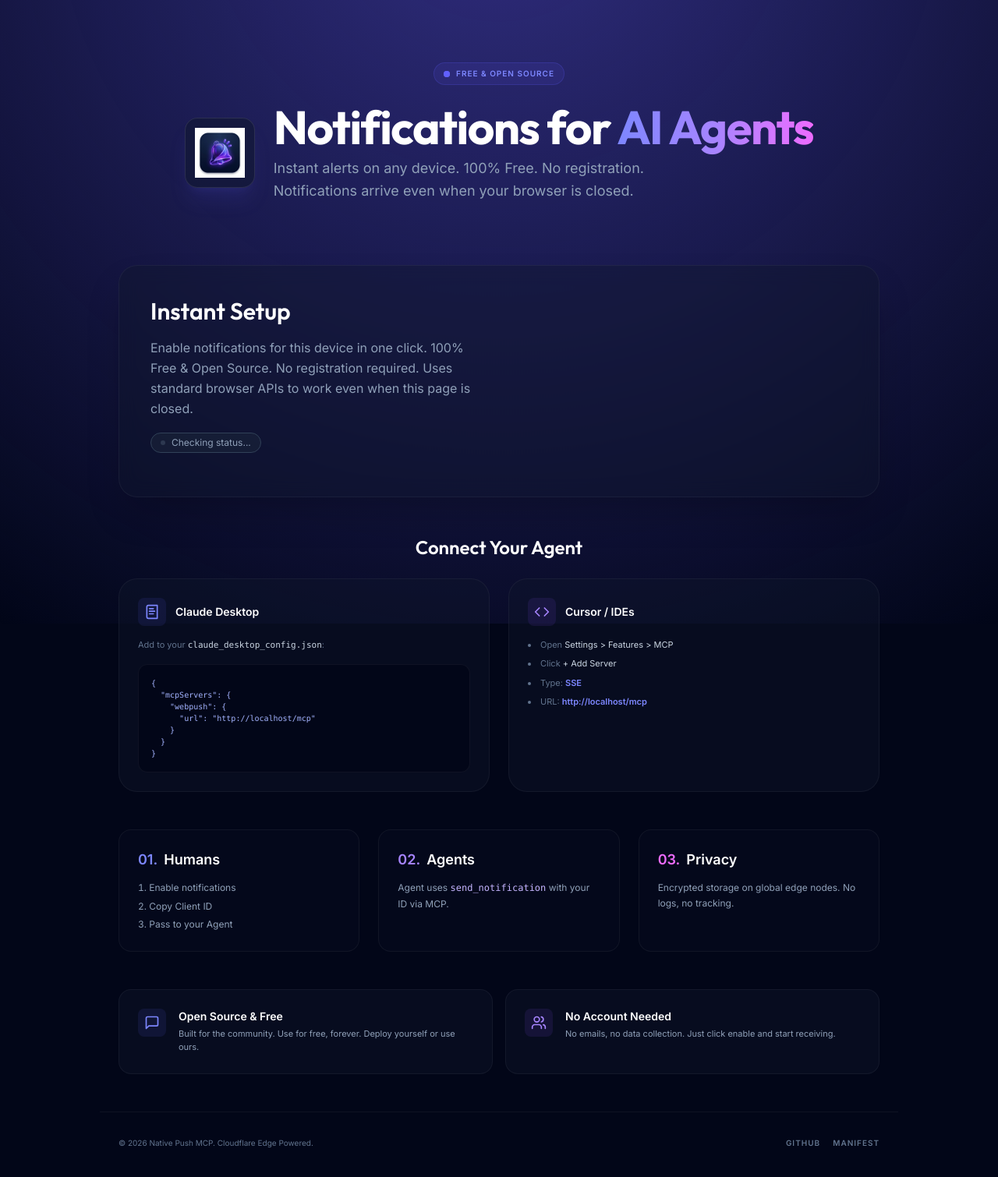
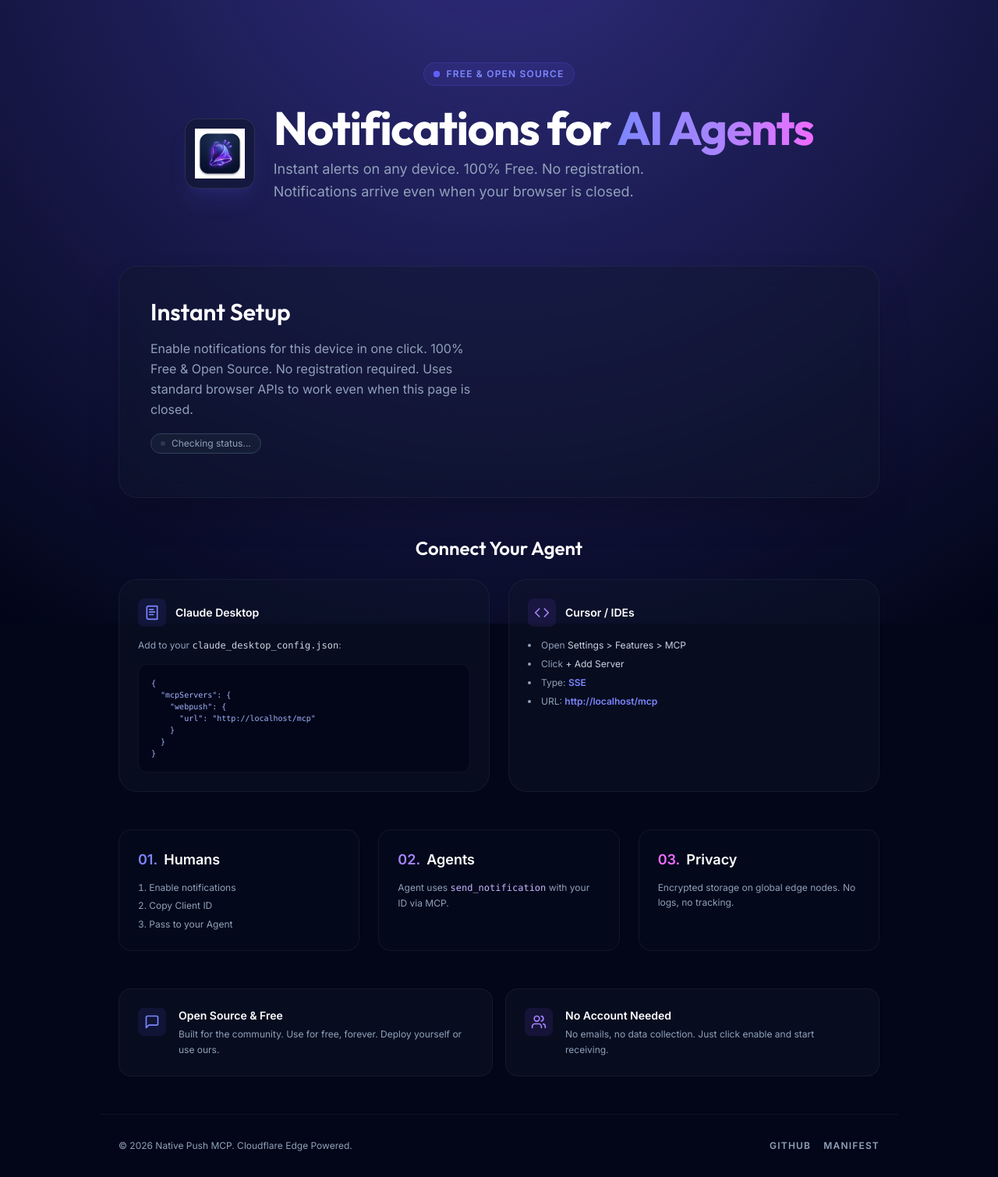
Before and after one commit to webpushmcp/webpushmcp, a website built with Vite: page client/index.html in a window 1280 px wide. Shown: the whole page at 78% size. Built offline with nearby package versions, Linux system fonts and the light colour scheme.

Commit message:
feat: optimize font loading, update UI typography, and improve accessibility and iconography on landing page

```diff
--- a/client/index.html
+++ b/client/index.html
@@ -11,7 +11,8 @@
     <link rel="stylesheet" href="/src/style.css">
     <link rel="preconnect" href="https://fonts.googleapis.com">
     <link rel="preconnect" href="https://fonts.gstatic.com" crossorigin>
-    <link href="https://fonts.googleapis.com/css2?family=Outfit:wght@300;400;600;700&family=Inter:wght@400;500;600&display=swap" rel="stylesheet">
+    <link rel="preload" href="https://fonts.googleapis.com/css2?family=Outfit:wght@300;400;600;700&family=Inter:wght@400;500;600&display=swap" as="style" onload="this.onload=null;this.rel='stylesheet'">
+    <noscript><link rel="stylesheet" href="https://fonts.googleapis.com/css2?family=Outfit:wght@300;400;600;700&family=Inter:wght@400;500;600&display=swap"></noscript>
 
     <!-- AIO: Structured Data for AI Discovery -->
     <script type="application/ld+json">
@@ -46,12 +47,12 @@
                 <span class="animate-ping absolute inline-flex h-full w-full rounded-full bg-indigo-400 opacity-75"></span>
                 <span class="relative inline-flex rounded-full h-2 w-2 bg-indigo-500"></span>
             </span>
-            <span class="text-[10px] font-bold uppercase tracking-widest text-indigo-400">Free & Open Source</span>
+            <span class="text-xs font-bold uppercase tracking-widest text-indigo-400">Free & Open Source</span>
         </div>
 
         <div class="flex flex-col md:flex-row items-center justify-center gap-6 mb-8">
             <div class="p-3 bg-slate-900/50 backdrop-blur-xl rounded-2xl border border-white/10 shadow-xl shadow-indigo-500/10">
-                <img src="/logo.png" alt="Logo" class="w-12 h-12 md:w-16 md:h-16">
+                <img src="/logo-128.png" alt="Native Push MCP Logo" width="64" height="64" class="w-12 h-12 md:w-16 md:h-16">
             </div>
             <div class="text-center md:text-left">
                 <h1 class="font-outfit text-4xl md:text-6xl font-bold tracking-tight text-white">
@@ -89,28 +90,28 @@
 
                 <div id="client-id-card" class="hidden space-y-4 animate-in slide-in-from-right duration-500 bg-slate-950/40 p-5 rounded-2xl border border-white/5">
                     <div class="space-y-1.5">
-                        <label class="text-[10px] font-bold uppercase tracking-wider text-slate-500 ml-1">Your Client ID</label>
+                        <span class="text-xs font-bold uppercase tracking-wider text-slate-500 ml-1">Your Client ID</span>
                         <div class="group relative flex items-center bg-slate-950 rounded-xl border border-white/10 p-3 transition-colors hover:border-indigo-500/50">
                             <code id="client-id-display" class="text-indigo-400 font-mono text-xs overflow-hidden text-ellipsis">Generating...</code>
-                            <button id="copy-id-btn" class="ml-auto p-1.5 text-slate-500 hover:text-white transition-colors" title="Copy ID">
+                            <button id="copy-id-btn" class="ml-auto p-1.5 text-slate-500 hover:text-white transition-colors" title="Copy ID" aria-label="Copy Client ID">
                                 <svg xmlns="http://www.w3.org/2000/svg" width="16" height="16" viewBox="0 0 24 24" fill="none" stroke="currentColor" stroke-width="2" stroke-linecap="round" stroke-linejoin="round"><rect width="14" height="14" x="8" y="8" rx="2" ry="2"/><path d="M4 16c-1.1 0-2-.9-2-2V4c0-1.1.9-2 2-2h10c1.1 0 2 .9 2 2"/></svg>
                             </button>
                         </div>
                     </div>
                     <div class="space-y-1.5">
-                        <label class="text-[10px] font-bold uppercase tracking-wider text-slate-500 ml-1">MCP Endpoint</label>
+                        <span class="text-xs font-bold uppercase tracking-wider text-slate-500 ml-1">MCP Endpoint</span>
                         <div class="group relative flex items-center bg-slate-950 rounded-xl border border-white/10 p-3 transition-colors hover:border-indigo-500/50">
                             <code id="mcp-url-display" class="text-violet-400 font-mono text-xs overflow-hidden text-ellipsis">http://.../mcp</code>
-                            <button id="copy-mcp-btn" class="ml-auto p-1.5 text-slate-500 hover:text-white transition-colors" title="Copy URL">
+                            <button id="copy-mcp-btn" class="ml-auto p-1.5 text-slate-500 hover:text-white transition-colors" title="Copy URL" aria-label="Copy MCP Endpoint URL">
                                 <svg xmlns="http://www.w3.org/2000/svg" width="16" height="16" viewBox="0 0 24 24" fill="none" stroke="currentColor" stroke-width="2" stroke-linecap="round" stroke-linejoin="round"><rect width="14" height="14" x="8" y="8" rx="2" ry="2"/><path d="M4 16c-1.1 0-2-.9-2-2V4c0-1.1.9-2 2-2h10c1.1 0 2 .9 2 2"/></svg>
                             </button>
                         </div>
                     </div>
                     <div class="flex gap-3">
-                      <button id="test-push-btn" class="flex-1 py-3 bg-gradient-to-r from-indigo-600 to-violet-600 text-white font-bold rounded-xl shadow-xl shadow-indigo-900/20 hover:shadow-indigo-500/20 transition-all text-xs">
+                      <button id="test-push-btn" class="flex-1 py-4 bg-gradient-to-r from-indigo-600 to-violet-600 text-white font-bold rounded-xl shadow-xl shadow-indigo-900/20 hover:shadow-indigo-500/20 transition-all text-xs">
                           Send Test
                       </button>
-                      <button id="unsubscribe-btn" class="px-4 py-3 bg-slate-800 hover:bg-slate-700 text-slate-400 font-bold rounded-xl transition-all text-xs">
+                      <button id="unsubscribe-btn" class="px-4 py-4 bg-slate-800 hover:bg-slate-700 text-slate-400 font-bold rounded-xl transition-all text-xs">
                           Unsubscribe
                       </button>
                     </div>
@@ -131,7 +132,7 @@
                         </div>
                         <h3 class="font-bold text-white text-sm">Claude Desktop</h3>
                     </div>
-                    <p class="text-[11px] text-slate-500">Add to your <code class="text-slate-300">claude_desktop_config.json</code>:</p>
+                    <p class="text-xs text-slate-400">Add to your <code class="text-slate-300">claude_desktop_config.json</code>:</p>
                     <div class="relative group">
                         <pre class="bg-slate-950 p-4 rounded-xl border border-white/5 text-[10px] text-indigo-300 font-mono overflow-x-auto">
 {
@@ -152,7 +153,7 @@
                         </div>
                         <h3 class="font-bold text-white text-sm">Cursor / IDEs</h3>
                     </div>
-                    <ul class="text-[11px] text-slate-500 space-y-2 list-disc list-inside">
+                    <ul class="text-xs text-slate-400 space-y-2 list-disc list-inside">
                         <li>Open <span class="text-slate-300">Settings > Features > MCP</span></li>
                         <li>Click <span class="text-slate-300">+ Add Server</span></li>
                         <li>Type: <span class="text-indigo-400 font-bold">SSE</span></li>
@@ -202,7 +203,7 @@
                 </div>
                 <div>
                     <h4 class="text-white font-bold text-sm mb-1">Open Source & Free</h4>
-                    <p class="text-slate-400 text-[11px] leading-relaxed">Built for the community. Use for free, forever. Deploy yourself or use ours.</p>
+                    <p class="text-slate-400 text-xs leading-relaxed">Built for the community. Use for free, forever. Deploy yourself or use ours.</p>
                 </div>
             </div>
             <div class="p-6 bg-slate-900/40 rounded-2xl border border-white/5 flex gap-4 items-start">
@@ -211,17 +212,17 @@
                 </div>
                 <div>
                     <h4 class="text-white font-bold text-sm mb-1">No Account Needed</h4>
-                    <p class="text-slate-400 text-[11px] leading-relaxed">No emails, no data collection. Just click enable and start receiving.</p>
+                    <p class="text-slate-400 text-xs leading-relaxed">No emails, no data collection. Just click enable and start receiving.</p>
                 </div>
             </div>
         </section>
 
     </main>
 
-    <footer class="relative z-10 max-w-5xl mx-auto px-6 py-8 border-t border-white/5 flex flex-col md:flex-row justify-between items-center gap-4 text-slate-500 text-[10px]">
+    <footer class="relative z-10 max-w-5xl mx-auto px-6 py-8 border-t border-white/5 flex flex-col md:flex-row justify-between items-center gap-4 text-slate-400 text-xs">
         <p>&copy; 2026 Native Push MCP. Cloudflare Edge Powered.</p>
         <div class="flex gap-4">
-          <a href="https://github.com/bernd/webpush-native-mcp" target="_blank" class="hover:text-indigo-400 transition-colors uppercase tracking-widest font-bold">GitHub</a>
+          <a href="https://github.com/bernd/webpush-native-mcp" target="_blank" rel="noopener noreferrer" class="hover:text-indigo-400 transition-colors uppercase tracking-widest font-bold">GitHub</a>
           <a href="/manifest.json" class="hover:text-indigo-400 transition-colors uppercase tracking-widest font-bold">Manifest</a>
         </div>
     </footer>
```
Also changed, not shown: client/public/logo-128.png (added).
